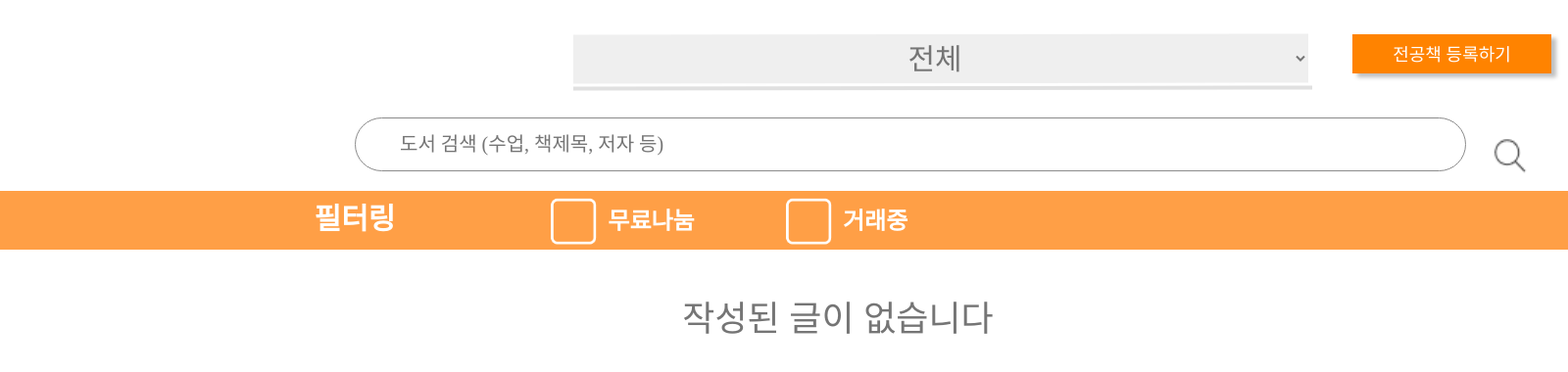
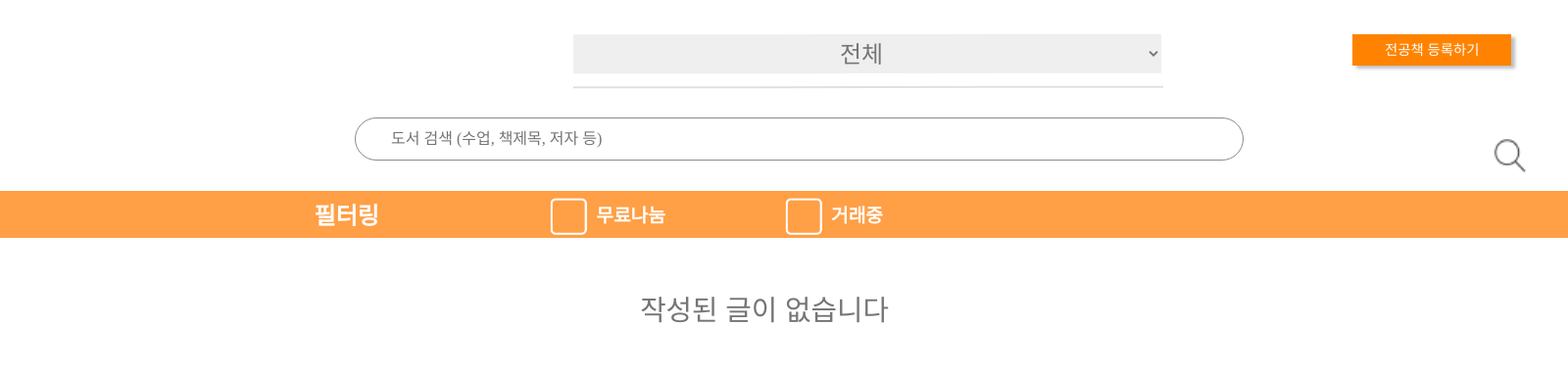
Before and after one commit to jslee7420/BooKU, a Django app: page /book/ in a window 1600 px wide. Shown: the part 115-495 px from the top of the page at 98% size. Run offline with Django 3.2, Linux system fonts and the light colour scheme; data that the repository does not hold is empty; some libraries are stand-ins or nearby versions.

Commit message:
change px to rem

```diff
--- a/static/css/book_list.css
+++ b/static/css/book_list.css
@@ -1,10 +1,13 @@
+.container{
+
+}
 #up_category_menu{
-    height: 50px;
+    height: 3.125rem;
     position: absolute;
-    width: 750px;
+    width: 46.88rem;
     left: 585px;
     top: 150px;
-    border: 2px solid #E0E0E0;
+    border: 0.125rem solid #E0E0E0;
     transform: rotate(-0.07deg);
     border-radius: nullpx;
     border:none;
@@ -12,44 +15,44 @@
     font-family: Inter;
     font-style: normal;
     font-weight: 500;
-    font-size: 30px;
+    font-size: 1.875rem;
     text-align-last: center;
     color: #757575;
 }
 #line_major_bar{
     position: absolute;
-    width: 750px;
-    height: 0px;
+    width: 46.88rem;
+    height: 0rem;
     left: 585px;
     top: 190px;
-    border: 2px solid #E0E0E0;
+    border: 0.125rem solid #E0E0E0;
     transform: rotate(-0.07deg);
 }
 .search_input{
     position: absolute;
-    width: 1134px;
-    height: 55px;
+    width: 70.88rem;
+    height: 3.438rem;
     left: 362px;
     top: 235px;
-    border: 1px solid #8B8B8B;
+    border:  0.0625rem solid #8B8B8B;
     box-sizing: border-box;
-    border-radius: 100px;
+    border-radius: 6.25rem;
     font-family: Sacramento;
     font-style: normal;
     font-weight: normal;
-    font-size: 20px;
-    line-height: 0px;
+    font-size: 1.25rem;
+    line-height: 0rem;
     display: flex;
     align-items: center;
     color: #7B7B7B;
 }
 form input{
-    padding-left:20px;
+    padding-left:1.25rem;
 }
 .btn_search{
       position: absolute;
-      width: 42.11px;
-      height: 44.11px;
+      width: 2.625rem;
+      height:  2.75rem;
       left: 1513px;
       top: 250px;
       border: 0;
@@ -58,19 +61,19 @@
 }
 #btn_create{
     position: absolute;
-    width: 203px;
-    height: 40px;
+    width: 12.69rem;
+    height: 2.5rem;
     left: 1380px;
     top: 150px;
     border: 0;
     outline:0;
     background: #FF8300;
-    box-shadow: 5px 4px 4px rgba(0, 0, 0, 0.25);
+    box-shadow: 0.3125rem  0.25rem  0.25rem rgba(0, 0, 0, 0.25);
     font-family: Inter;
     font-style: normal;
     font-weight: 500;
-    font-size: 18px;
-    line-height: 27px;
+    font-size: 1.125rem;
+    line-height: 1.688rem;
     text-align: center;
     color: #FFFFFF;
 }
@@ -78,20 +81,20 @@
     position: absolute;
     display: inline-block;
     width: 100%;
-    height: 60px;
+    height: 3.75rem;
     left: 0px;
     top: 310px;
-    border:1px solid #FF9F46;
+    border:0.0625rem solid #FF9F46;
     background: #FF9F46;
 }
 
 input[type="checkbox"]+label{
-    width: 200px;
-    height: 50px;
-    background: url('../img/not_check.png') no-repeat 0 0px / contain;
+    width:  12.5rem;
+    height: 3.125rem;
+    background: url('../img/not_check.png') no-repeat 0 0rem / contain;
 }
 input[type='checkbox']:checked+label{
-  background: url('../img/check.png') no-repeat 0 0px / contain;
+  background: url('../img/check.png') no-repeat 0 0rem / contain;
 }
 input[type="checkbox"] {
     display: none;
@@ -104,15 +107,15 @@
 }
 .deal_filter{
     display: inline-block;
-    width: 200px;
-    height: 60px;
+    width: 12.5rem;
+    height: 3.75rem;
 }
 .filter-txt{
     font-family: Inter;
     font-style: normal;
     font-weight: bold;
-    font-size: 30px;
-    line-height: 29px;
+    font-size:  1.875rem;
+    line-height:  1.813rem;
     color: #FFFFFF;
     position: absolute;
     left:20%;
@@ -122,27 +125,26 @@
     position: absolute;
     left:35%;
     top:5px;
-    padding-left:60px;
-    padding-top: 10px;
+    padding-left:3.75rem;
+    padding-top: 0.625rem;
     font-family: Inter;
     font-style: normal;
     font-weight: bold;
-    font-size: 24px;
-    line-height: 29px;
+    font-size: 1.5rem;
+    line-height: 1.813rem;
     color: #FFFFFF;
 }
-
 .deal-label{
     position: absolute;
     left:50%;
     top:5px;
-    padding-left:60px;
-    padding-top: 10px;
+    padding-left:3.75rem;
+    padding-top: 0.625rem;
     font-family: Inter;
     font-style: normal;
     font-weight: bold;
-    font-size: 24px;
-    line-height: 29px;
+    font-size: 1.5rem;
+    line-height: 1.813rem;
     color: #FFFFFF;
 }
 table{
@@ -228,25 +230,24 @@
 .state_box_text2{
     font-style: normal;
     font-weight: normal;
-    font-size: 12px;
+    font-size: 0.75rem;
     float: left;
 }
 button:focus {
     outline: none;
 }
-
 .no_search{
     font-family: Inter;
     font-style: normal;
     font-weight: 500;
-    font-size: 36px;
-    line-height: 80px;
+    font-size: 2.25rem;
+    line-height: 5rem;
     /* or 222% */
     text-align: center;
     color: #757575;
-    height: 50px;
+    height:  3.125rem;
     position: absolute;
-    width: 750px;
+    width: 46.88rem;
     left: 30%;
     top: 50%;
     text-align-last: center;
--- a/templates/book/book_list.html
+++ b/templates/book/book_list.html
@@ -4,7 +4,6 @@
 <link rel="stylesheet" type="text/css" href="{% static 'css/book_list.css' %}">
 {% endblock %}
 {% block content %}
-
 <script type="text/javascript" >
 function changeMajorSelect(){
     var selectBox = document.getElementById("up_category_menu");
```
Also changed, not shown: other parts of static/css/book_list.css (+20 -20 lines), static/css/book_create.css (+4 -7 lines), static/css/book_delete.css (+21 -22 lines), static/css/book_detail.css (+47 -79 lines), static/css/book_update.css (+51 -47 lines), templates/book/book_detail.html (+12 -6 lines), templates/book/book_major3_list.html (+0 -32 lines).
